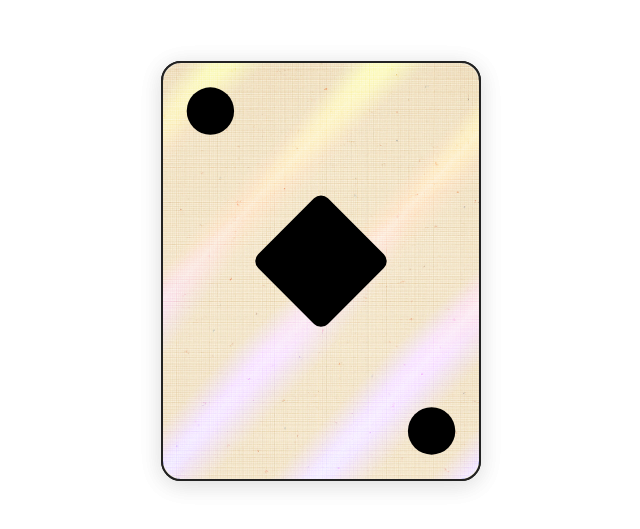
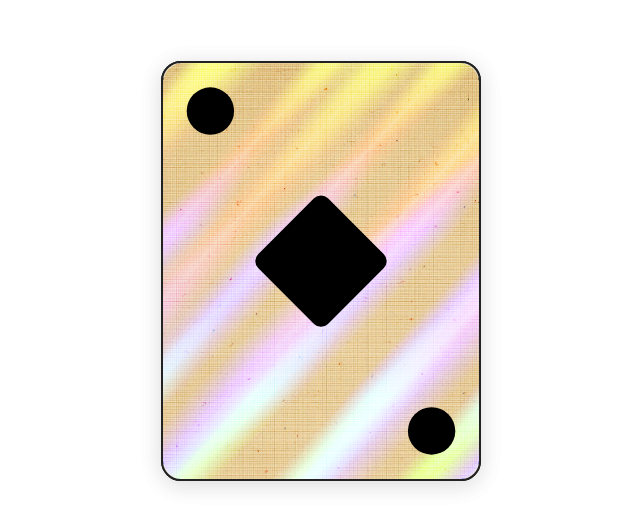
Before and after one commit to bigbug999/Holographia, a Next.js app: page / in a window 1280 px wide. Shown: the part 129-658 px from the top of the page, without its empty margins (319-959 px from the left). Built offline with nearby package versions, Linux system fonts and the light colour scheme.

Commit message:
Enhance TiltCard1 component with new background styling and effects. Implemented CSS for a grain texture and multiple background layers in both globals.css and page.tsx for improved visual interactivity.

```diff
--- a/app/globals.css
+++ b/app/globals.css
@@ -260,4 +260,46 @@
     border-radius: inherit;
     pointer-events: none;
   }
+
+  .card-tilt::after {
+    content: "";
+    position: absolute;
+    inset: 0;
+    z-index: 2;
+    border-radius: inherit;
+    background:
+      url('/grain.webp'),
+      repeating-linear-gradient(
+        0deg,
+        var(--holographia-clr-1) calc(var(--space) * 1),
+        var(--holographia-clr-2) calc(var(--space) * 2),
+        var(--holographia-clr-3) calc(var(--space) * 3),
+        var(--holographia-clr-4) calc(var(--space) * 4),
+        var(--holographia-clr-5) calc(var(--space) * 5),
+        var(--holographia-clr-6) calc(var(--space) * 6),
+        var(--holographia-clr-1) calc(var(--space) * 7)
+      ),
+      repeating-linear-gradient(
+        var(--angle),
+        #0e152e 0%,
+        hsl(180, 10%, 60%) 3.8%,
+        hsl(180, 29%, 66%) 4.5%,
+        hsl(180, 10%, 60%) 5.2%,
+        #0e152e 10%,
+        #0e152e 12%
+      ),
+      radial-gradient(
+        farthest-corner circle at var(--pointer-x) var(--pointer-y),
+        hsla(0, 0%, 0%, 0.1) 12%,
+        hsla(0, 0%, 0%, 0.15) 20%,
+        hsla(0, 0%, 0%, 0.25) 120%
+      );
+    background-blend-mode: overlay, overlay, overlay, overlay;
+    background-size: 100%, 200% 400%, 195% 100%, 200% 100%;
+    background-position: center, 50% calc(100% - var(--posy)), calc(100% - var(--posx)) calc(100% - var(--posy)), calc(100% - var(--posx)) calc(100% - var(--posy));
+    background-repeat: repeat, no-repeat, no-repeat, no-repeat;
+    mix-blend-mode: overlay;
+    pointer-events: none;
+    will-change: background-position;
+  }
 }
--- a/app/page.tsx
+++ b/app/page.tsx
@@ -21,7 +21,49 @@ function TiltCard1() {
             display: "flex",
             alignItems: "center",
             justifyContent: "center",
-            position: "relative"
+            position: "relative",
+            "&::after": {
+              content: '""',
+              position: "absolute",
+              inset: 0,
+              zIndex: 2,
+              borderRadius: "inherit",
+              background: `
+                url('/grain.webp'),
+                repeating-linear-gradient(
+                  0deg,
+                  var(--holographia-clr-1) calc(var(--space) * 1),
+                  var(--holographia-clr-2) calc(var(--space) * 2),
+                  var(--holographia-clr-3) calc(var(--space) * 3),
+                  var(--holographia-clr-4) calc(var(--space) * 4),
+                  var(--holographia-clr-5) calc(var(--space) * 5),
+                  var(--holographia-clr-6) calc(var(--space) * 6),
+                  var(--holographia-clr-1) calc(var(--space) * 7)
+                ),
+                repeating-linear-gradient(
+                  var(--angle),
+                  #0e152e 0%,
+                  hsl(180, 10%, 60%) 3.8%,
+                  hsl(180, 29%, 66%) 4.5%,
+                  hsl(180, 10%, 60%) 5.2%,
+                  #0e152e 10%,
+                  #0e152e 12%
+                ),
+                radial-gradient(
+                  farthest-corner circle at var(--pointer-x) var(--pointer-y),
+                  hsla(0, 0%, 0%, 0.1) 12%,
+                  hsla(0, 0%, 0%, 0.15) 20%,
+                  hsla(0, 0%, 0%, 0.25) 120%
+                )
+              `,
+              backgroundBlendMode: "overlay, overlay, overlay, overlay",
+              backgroundSize: "100%, 200% 700%, 300%, 200%",
+              backgroundPosition: "center, 50% var(--posy), var(--posx) var(--posy), var(--posx) var(--posy)",
+              backgroundRepeat: "repeat, no-repeat, no-repeat, no-repeat",
+              mixBlendMode: "overlay",
+              pointerEvents: "none",
+              willChange: "background-position"
+            }
           }}
         >
           <CardEffect />
```
